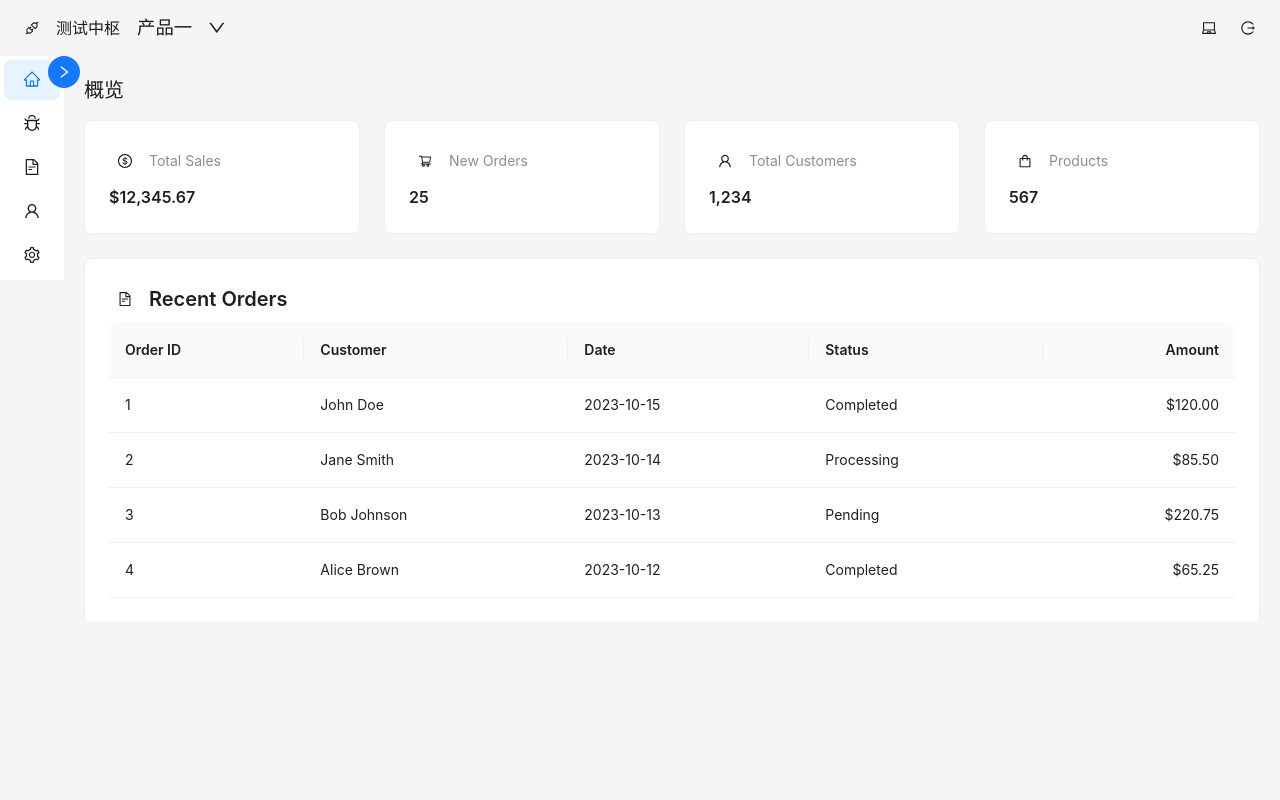
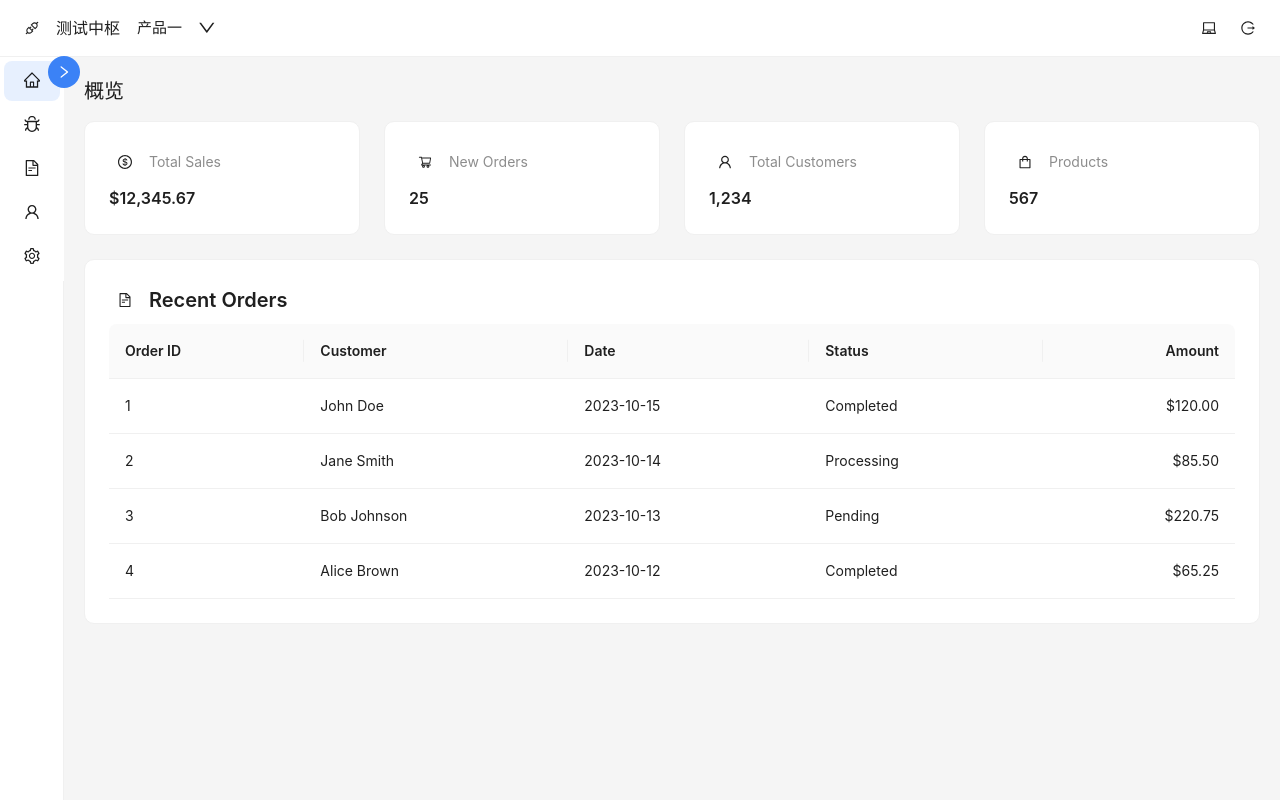
Before and after one commit to YongShuaiJi/auto-insight, a React (Vite) app: page / in a window 1280 px wide. Built offline with nearby package versions, Linux system fonts and the light colour scheme.

Commit message:
样式优化

```diff
--- a/src/components/Header.tsx
+++ b/src/components/Header.tsx
@@ -1,5 +1,5 @@
 import React, { useState } from 'react';
-import { Typography, Button, Dropdown, Menu, Space, ApiOutlined, LogoutOutlined, MoonOutlined, SunOutlined, LaptopOutlined } from '../ui';
+import { Typography, Button, Dropdown, Menu, Space, ApiOutlined, LogoutOutlined, MoonOutlined, SunOutlined, LaptopOutlined, theme } from '../ui';
 import { useThemeMode } from '../theme/ThemeModeContext';
 import ProductDropdown from './ProductDropdown';
 import type { Product } from '../services/api.ts';
@@ -40,9 +40,10 @@ const Header: React.FC<HeaderProps> = ({
       ? <SunOutlined />
       : <MoonOutlined />;
 
+  const { token } = theme.useToken();
   return (
-    <header style={{ position: 'sticky', top: 0, zIndex: 100 }}>
-      <div style={{ display: 'flex', alignItems: 'center', padding: '8px 16px' }}>
+    <header style={{ position: 'sticky', top: 0, zIndex: 100, backgroundColor: token.colorBgContainer, borderBottom: `1px solid ${token.colorBorderSecondary}` }}>
+      <div style={{ display: 'flex', alignItems: 'center', padding: '8px 16px', color: token.colorText }}>
         <Button type="text" shape="circle" aria-label="test central hub" icon={<ApiOutlined />} />
         <Typography.Title level={5} style={{ margin: '0 8px' }}>
           {title}
--- a/src/components/ProductDropdown.tsx
+++ b/src/components/ProductDropdown.tsx
@@ -65,7 +65,7 @@ const ProductDropdown: React.FC<ProductDropdownProps> = ({
             })),
           }}
         >
-          <Tooltip title={"选择项目"}>
+          <Tooltip title={""}>
             <Button
               type="text"
               onClick={() => setMenuOpen((v) => !v)}
@@ -73,7 +73,7 @@ const ProductDropdown: React.FC<ProductDropdownProps> = ({
                 textTransform: 'none',
                 borderRadius: 6,
                 padding: '4px 8px',
-                fontSize: '1.15rem',
+                fontSize: '15px',
                 fontWeight: 600,
                 minHeight: 40,
               }}
--- a/src/components/Sidebar.tsx
+++ b/src/components/Sidebar.tsx
@@ -29,7 +29,7 @@ const Sidebar: React.FC<SidebarProps> = ({
   const toggleCollapsed = () => setCollapsed(!collapsed);
 
   return (
-    <aside style={{ width: currentWidth, transition: 'width 0.2s ease-in-out' }}>
+    <aside style={{ width: currentWidth, transition: 'width 0.2s ease-in-out', backgroundColor: token.colorBgContainer, borderRight: `1px solid ${token.colorBorderSecondary}`, minHeight: 'calc(100vh - 56px)' }}>
       <div style={{ position: 'relative', height: '100%' }}>
         <Button
           onClick={toggleCollapsed}
--- a/src/theme/index.tsx
+++ b/src/theme/index.tsx
@@ -80,9 +80,47 @@ export const ThemeProviderWrapper: React.FC<ThemeProviderWrapperProps> = ({ chil
   // 根据当前模式选择 Ant Design 的标准算法
   const algorithm = mode === 'dark' ? antdTheme.darkAlgorithm : antdTheme.defaultAlgorithm;
 
+  // 定义基础主题色与在明/暗模式下的差异化组件样式
+  const themeConfig = {
+    algorithm,
+    token: {
+      // 统一品牌主色，可根据需求修改
+      colorPrimary: '#3B82F6', // Tailwind blue-500 风格
+      borderRadius: 6,
+    },
+    components: {
+      Layout: {
+        // 头部、内容背景根据模式由算法决定，这里只做微调
+        headerBg: mode === 'dark' ? '#111827' : '#ffffff',
+        headerHeight: 56,
+        bodyBg: undefined,
+      },
+      Menu: {
+        // 水平与内联菜单的主色系跟随主题主色
+        itemSelectedColor: undefined,
+        itemSelectedBg: mode === 'dark' ? 'rgba(59,130,246,0.16)' : 'rgba(59,130,246,0.12)',
+        itemHoverBg: mode === 'dark' ? 'rgba(255,255,255,0.06)' : 'rgba(0,0,0,0.03)',
+        itemActiveBg: undefined,
+        borderRadius: 8,
+      },
+      Button: {
+        // 强化主按钮在明暗模式下的可读性
+        primaryShadow: 'none',
+        defaultShadow: 'none',
+        borderRadius: 6,
+      },
+      Dropdown: {
+        controlItemBgHover: mode === 'dark' ? 'rgba(255,255,255,0.06)' : 'rgba(0,0,0,0.03)'
+      },
+      Card: {
+        borderRadiusLG: 10,
+      },
+    },
+  } as const;
+
   return (
     <ThemeModeContext.Provider value={contextValue}>
-      <ConfigProvider locale={zhCN} theme={{ algorithm }}>
+      <ConfigProvider locale={zhCN} theme={themeConfig}>
         {children}
       </ConfigProvider>
     </ThemeModeContext.Provider>
```
